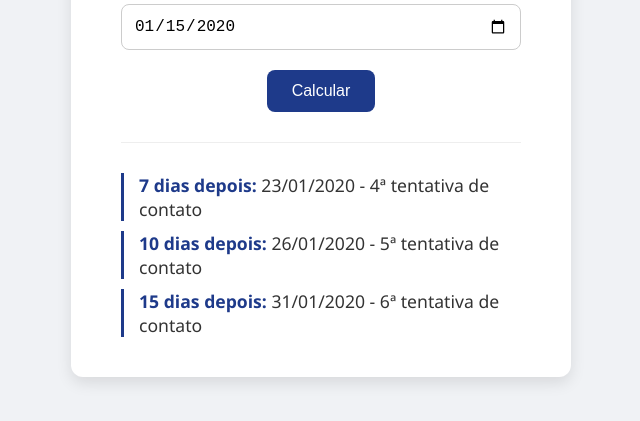
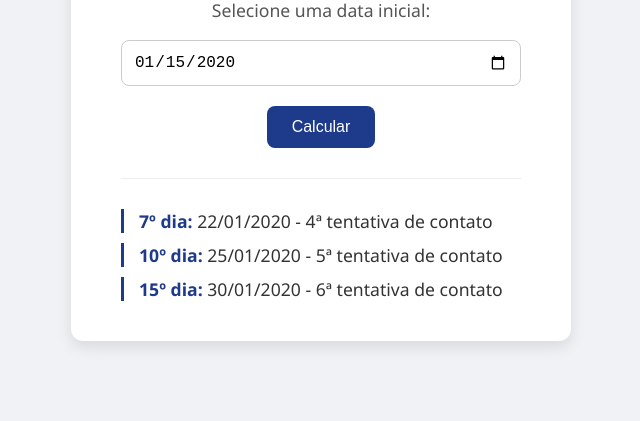
Before and after one commit to DavidBarbosa-svg/calculadora-de-datas, a plain HTML site: page index.html in a window 1280 px wide. Both pictures are taken after typing "2020-01-15" into the empty fields and a click on the button "Calcular". Shown: the part 309-730 px from the top of the page, without its empty margins (319-959 px from the left). Drawn offline with Linux system fonts and the light colour scheme.

Commit message:
Update index.html
Erro de contar a partir do dia seguinte corrigido.

```diff
--- a/index.html
+++ b/index.html
@@ -120,7 +120,7 @@
             }
 
             const dataInicial = new Date(dataInput);
-            dataInicial.setDate(dataInicial.getDate() + 1); // Ajusta para o fuso horário
+            dataInicial.setDate(dataInicial.getDate() + 1); // Ajuste para fuso horário
 
             const datas = [
                 { dias: 7, mensagem: '4ª tentativa de contato' },
@@ -130,7 +130,9 @@
 
             datas.forEach(item => {
                 const novaData = new Date(dataInicial);
-                novaData.setDate(novaData.getDate() + item.dias);
+                // A contagem começa a partir do mesmo dia.
+                // O 7º dia é 6 dias depois do dia inicial.
+                novaData.setDate(novaData.getDate() + (item.dias - 1));
 
                 const dia = String(novaData.getDate()).padStart(2, '0');
                 const mes = String(novaData.getMonth() + 1).padStart(2, '0');
@@ -139,7 +141,7 @@
                 const dataFormatada = `${dia}/${mes}/${ano}`;
 
                 const p = document.createElement('p');
-                p.innerHTML = `<strong>${item.dias} dias depois:</strong> ${dataFormatada} - ${item.mensagem}`;
+                p.innerHTML = `<strong>${item.dias}º dia:</strong> ${dataFormatada} - ${item.mensagem}`;
                 resultadoDiv.appendChild(p);
             });
         }
```
